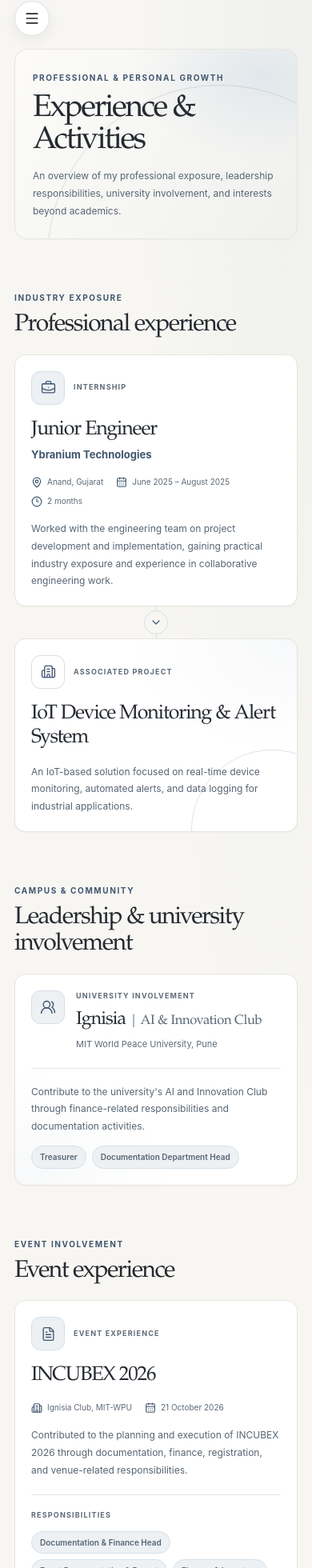
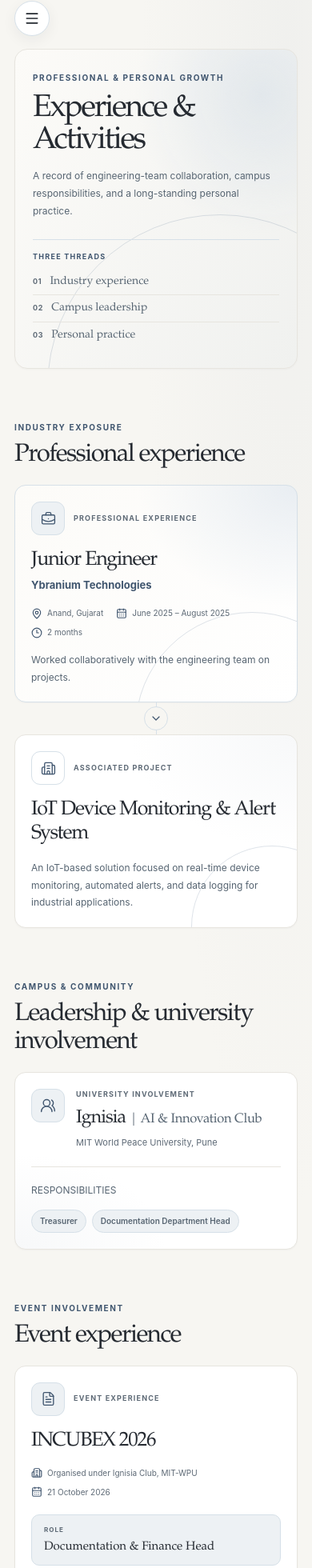
Before and after one commit to rutavmehta/rutav-new-portfolio, a React (Vite) app: page /experience in a window 390 px wide. Shown: the part 17-1977 px from the top of the page at 80% size. Built offline with nearby package versions, Linux system fonts and the light colour scheme.

Commit message:
Experience Page redesign!

```diff
--- a/src/pages/Experience.css
+++ b/src/pages/Experience.css
@@ -14,6 +14,10 @@
 
 .experience-intro {
   position: relative;
+  display: grid;
+  grid-template-columns: minmax(0, 1.3fr) minmax(220px, 0.7fr);
+  align-items: center;
+  gap: clamp(32px, 5vw, 64px);
   min-height: 255px;
   overflow: hidden;
   padding: clamp(30px, 5vw, 56px);
@@ -40,6 +44,48 @@
 .experience-intro > * {
   position: relative;
   z-index: 1;
+}
+
+.experience-intro__copy {
+  max-width: 700px;
+}
+
+.experience-intro__areas {
+  display: grid;
+  padding-left: 22px;
+  border-left: 1px solid var(--color-accent-border);
+}
+
+.experience-intro__areas > p {
+  margin: 0 0 8px;
+  color: var(--color-accent);
+  font-size: 9px;
+  font-weight: 700;
+  letter-spacing: 0.14em;
+}
+
+.experience-intro__areas > span {
+  display: flex;
+  align-items: baseline;
+  gap: 12px;
+  padding: 8px 0;
+  border-bottom: 1px solid var(--color-border);
+  color: var(--color-text-secondary);
+  font-family: var(--font-display);
+  font-size: 15px;
+  line-height: 1.35;
+}
+
+.experience-intro__areas > span:last-child {
+  border-bottom: 0;
+}
+
+.experience-intro__areas strong {
+  color: var(--color-text-muted);
+  font-family: var(--font-body);
+  font-size: 9px;
+  font-weight: 700;
+  letter-spacing: 0.08em;
 }
 
 .experience-intro__title {
@@ -105,9 +151,32 @@
 }
 
 .internship-card {
+  position: relative;
   display: flex;
   flex-direction: column;
-  padding: 24px 25px 22px;
+  overflow: hidden;
+  padding: 28px 30px 25px;
+  border-color: var(--color-accent-border);
+  background:
+    radial-gradient(ellipse at 100% 0%, var(--color-hero-glow), transparent 40%),
+    linear-gradient(135deg, var(--color-hero-start), var(--color-surface));
+}
+
+.internship-card::after {
+  position: absolute;
+  right: -90px;
+  bottom: -180px;
+  width: 290px;
+  height: 290px;
+  border: 1px solid var(--color-art-line);
+  border-radius: 50%;
+  content: '';
+  pointer-events: none;
+}
+
+.internship-card > * {
+  position: relative;
+  z-index: 1;
 }
 
 .internship-card__top,
@@ -190,9 +259,9 @@
 
 .internship-card__description,
 .related-project-card > p,
-.leadership-card__content > p,
-.event-card__main > p,
+.leadership-card__roles-label,
 .tabla-card__description {
+  max-width: 560px;
   margin: 16px 0 0;
   color: var(--color-text-secondary);
   font-size: 12px;
@@ -253,6 +322,27 @@
 .related-project-card > p {
   position: relative;
   z-index: 1;
+}
+
+.internship-card,
+.related-project-card,
+.leadership-card,
+.event-card,
+.tabla-card {
+  transition:
+    transform 220ms ease,
+    border-color 220ms ease,
+    box-shadow 220ms ease;
+}
+
+.internship-card:hover,
+.related-project-card:hover,
+.leadership-card:hover,
+.event-card:hover,
+.tabla-card:hover {
+  transform: translateY(-3px);
+  border-color: var(--color-accent-border);
+  box-shadow: var(--shadow-sm);
 }
 
 .experience-involvement {
@@ -345,7 +435,7 @@
 
 .event-card {
   display: grid;
-  grid-template-columns: minmax(0, 1.1fr) minmax(260px, 0.9fr);
+  grid-template-columns: minmax(0, 1.1fr) minmax(230px, 0.9fr);
   gap: 28px;
   padding: 25px;
 }
@@ -354,15 +444,85 @@
   font-size: clamp(25px, 3vw, 34px);
 }
 
+.event-card__role {
+  display: grid;
+  justify-items: start;
+  gap: 5px;
+  margin-top: 20px;
+  padding: 12px 15px;
+  border: 1px solid var(--color-accent-border);
+  border-radius: var(--radius-md);
+  background: var(--color-accent-soft);
+}
+
+.event-card__role span {
+  color: var(--color-text-muted);
+  font-size: 8px;
+  font-weight: 700;
+  letter-spacing: 0.13em;
+}
+
+.event-card__role strong {
+  color: var(--color-text);
+  font-family: var(--font-display);
+  font-size: 15px;
+  font-weight: 540;
+  line-height: 1.4;
+}
+
 .event-card__responsibilities {
   align-self: stretch;
   padding: 7px 0 0 25px;
   border-left: 1px solid var(--color-border);
 }
 
-.event-card__responsibilities .experience-labels {
-  flex-direction: column;
+.event-card__responsibility-list {
+  display: grid;
+  grid-template-columns: repeat(2, minmax(0, 1fr));
+  gap: 8px;
+  margin: 12px 0 0;
+  padding: 0;
+  list-style: none;
+}
+
+.event-card__responsibility-list li {
+  display: flex;
   align-items: flex-start;
+  gap: 9px;
+  min-width: 0;
+  padding: 10px;
+  border: 1px solid var(--color-border);
+  border-radius: var(--radius-md);
+  color: var(--color-text-secondary);
+  background: var(--color-surface);
+  font-size: 10px;
+  line-height: 1.55;
+}
+
+.event-card__responsibility-list li span {
+  flex: 0 0 auto;
+  color: var(--color-accent);
+  font-size: 8px;
+  font-weight: 700;
+  letter-spacing: 0.05em;
+  line-height: 1.8;
+}
+
+.tabla-card__year {
+  position: relative;
+}
+
+.tabla-card__year::after {
+  position: absolute;
+  top: 50%;
+  right: -5px;
+  width: 9px;
+  height: 9px;
+  border: 2px solid var(--color-accent);
+  border-radius: 50%;
+  background: var(--color-surface);
+  content: '';
+  transform: translateY(-50%);
   margin-top: 12px;
 }
 
@@ -444,6 +604,31 @@
 }
 
 @media (max-width: 900px) {
+  .experience-intro {
+    grid-template-columns: minmax(0, 1fr);
+    gap: 25px;
+  }
+
+  .experience-intro__areas {
+    grid-template-columns: repeat(3, minmax(0, 1fr));
+    column-gap: 16px;
+    padding: 14px 0 0;
+    border-top: 1px solid var(--color-accent-border);
+    border-left: 0;
+  }
+
+  .experience-intro__areas > p {
+    grid-column: 1 / -1;
+  }
+
+  .experience-intro__areas > span {
+    align-items: flex-start;
+    flex-direction: column;
+    gap: 4px;
+    border-bottom: 0;
+    font-size: 13px;
+  }
+
   .experience-linked {
     grid-template-columns: minmax(0, 1fr);
   }
@@ -476,16 +661,52 @@
     border-top: 1px solid var(--color-border);
     border-left: 0;
   }
+}
 
-  .event-card__responsibilities .experience-labels {
-    flex-direction: row;
-    align-items: center;
+@media (max-width: 1100px) {
+  .experience-intro {
+    grid-template-columns: minmax(0, 1fr);
+    gap: 25px;
+  }
+
+  .experience-intro__areas {
+    grid-template-columns: repeat(3, minmax(0, 1fr));
+    column-gap: 16px;
+    padding: 14px 0 0;
+    border-top: 1px solid var(--color-accent-border);
+    border-left: 0;
+  }
+
+  .experience-intro__areas > p {
+    grid-column: 1 / -1;
+  }
+
+  .experience-intro__areas > span {
+    align-items: flex-start;
+    flex-direction: column;
+    gap: 4px;
+    border-bottom: 0;
+    font-size: 13px;
+  }
+
+  .event-card {
+    grid-template-columns: minmax(0, 1fr);
+  }
+
+  .event-card__responsibilities {
+    padding: 18px 0 0;
+    border-top: 1px solid var(--color-border);
+    border-left: 0;
   }
 }
 
 @media (max-width: 760px) {
   .experience-page {
     padding-top: 82px;
+  }
+
+  .experience-section__heading {
+    align-items: flex-start;
   }
 }
 
@@ -500,6 +721,24 @@
     border-radius: 16px;
   }
 
+  .experience-intro__areas {
+    grid-template-columns: minmax(0, 1fr);
+    gap: 0;
+  }
+
+  .experience-intro__areas > p {
+    grid-column: auto;
+  }
+
+  .experience-intro__areas > span {
+    align-items: baseline;
+    flex-direction: row;
+    gap: 10px;
+    padding: 7px 0;
+    border-bottom: 1px solid var(--color-border);
+    font-size: 14px;
+  }
+
   .experience-intro__title {
     margin-top: 12px;
     font-size: clamp(37px, 10vw, 50px);
@@ -512,6 +751,10 @@
 
   .experience-section__heading {
     margin-bottom: 19px;
+  }
+
+  .experience-section__title {
+    font-size: clamp(28px, 8vw, 36px);
   }
 
   .internship-card,
@@ -530,8 +773,8 @@
     font-size: 23px;
   }
 
-  .event-card__responsibilities .experience-labels {
-    gap: 7px;
+  .event-card__responsibility-list {
+    grid-template-columns: minmax(0, 1fr);
   }
 
   .tabla-card {
@@ -546,6 +789,10 @@
     padding: 0 21px;
     border-right: 0;
     border-bottom: 1px solid var(--color-border);
+  }
+
+  .tabla-card__year::after {
+    display: none;
   }
 
   .tabla-card__year span {
@@ -567,7 +814,27 @@
 }
 
 @media (prefers-reduced-motion: reduce) {
+  .internship-card,
+  .related-project-card,
+  .leadership-card,
+  .event-card,
+  .tabla-card,
   .experience-linked__connector svg {
     transition: none;
   }
+
+  .internship-card:hover,
+  .related-project-card:hover,
+  .leadership-card:hover,
+  .event-card:hover,
+  .tabla-card:hover {
+    transform: none;
+  }
 }
+
+@media (max-width: 320px) {
+  html:has(.experience-page),
+  body:has(.experience-page) {
+    min-width: 0;
+  }
+}
--- a/src/pages/Experience.jsx
+++ b/src/pages/Experience.jsx
@@ -17,7 +17,6 @@ import './Experience.css'
 const leadershipRoles = ['Treasurer', 'Documentation Department Head']
 
 const eventResponsibilities = [
-  'Documentation & Finance Head',
   'Event Documentation & Report',
   'Finance & Inventory',
   'Registration Desk Lead',
@@ -27,7 +26,7 @@ const eventResponsibilities = [
 const tablaDetails = [
   'Practising Tabla since 2014.',
   'Started learning at Navrachana International School, Vadodara.',
-  'More than a decade of continued practice.',
+  'More than 10 years of consistent practice.',
 ]
 
 function Experience() {
@@ -38,11 +37,19 @@ function Experience() {
         as="section"
         className="experience-intro"
       >
-        <p className="experience-eyebrow">PROFESSIONAL &amp; PERSONAL GROWTH</p>
-        <h1 className="experience-intro__title" id="experience-title">Experience &amp; Activities</h1>
-        <p className="experience-intro__description">
-          An overview of my professional exposure, leadership responsibilities, university involvement, and interests beyond academics.
-        </p>
+        <div className="experience-intro__copy">
+          <p className="experience-eyebrow">PROFESSIONAL &amp; PERSONAL GROWTH</p>
+          <h1 className="experience-intro__title" id="experience-title">Experience &amp; Activities</h1>
+          <p className="experience-intro__description">
+            A record of engineering-team collaboration, campus responsibilities, and a long-standing personal practice.
+          </p>
+        </div>
+        <aside aria-label="Experience areas" className="experience-intro__areas">
+          <p>THREE THREADS</p>
+          <span><strong>01</strong> Industry experience</span>
+          <span><strong>02</strong> Campus leadership</span>
+          <span><strong>03</strong> Personal practice</span>
+        </aside>
       </Reveal>
 
       <Reveal
@@ -62,7 +69,7 @@ function Experience() {
             <Card className="internship-card">
               <div className="internship-card__top">
                 <span className="experience-icon"><BriefcaseBusiness aria-hidden="true" size={19} strokeWidth={1.7} /></span>
-                <span className="experience-card__index">INTERNSHIP</span>
+                <span className="experience-card__index">PROFESSIONAL EXPERIENCE</span>
               </div>
               <h3>Junior Engineer</h3>
               <p className="internship-card__organisation">Ybranium Technologies</p>
@@ -72,7 +79,7 @@ function Experience() {
                 <span><Clock3 aria-hidden="true" size={14} /> 2 months</span>
               </div>
               <p className="internship-card__description">
-                Worked with the engineering team on project development and implementation, gaining practical industry exposure and experience in collaborative engineering work.
+                Worked collaboratively with the engineering team on projects.
               </p>
             </Card>
           </Reveal>
@@ -120,9 +127,7 @@ function Experience() {
               </div>
             </div>
             <div className="leadership-card__content">
-              <p>
-                Contribute to the university's AI and Innovation Club through finance-related responsibilities and documentation activities.
-              </p>
+              <p className="leadership-card__roles-label">RESPONSIBILITIES</p>
               <ul aria-label="Leadership roles" className="experience-labels">
                 {leadershipRoles.map((role) => <li key={role}>{role}</li>)}
               </ul>
@@ -152,18 +157,22 @@ function Experience() {
               </div>
               <h3>INCUBEX 2026</h3>
               <div className="event-card__meta">
-                <span><Building2 aria-hidden="true" size={14} /> Ignisia Club, MIT-WPU</span>
+                <span><Building2 aria-hidden="true" size={14} /> Organised under Ignisia Club, MIT-WPU</span>
                 <span><CalendarDays aria-hidden="true" size={14} /> 21 October 2026</span>
               </div>
-              <p>
-                Contributed to the planning and execution of INCUBEX 2026 through documentation, finance, registration, and venue-related responsibilities.
-              </p>
+              <div className="event-card__role">
+                <span>ROLE</span>
+                <strong>Documentation &amp; Finance Head</strong>
+              </div>
             </div>
             <div className="event-card__responsibilities">
-              <p className="experience-card__index">RESPONSIBILITIES</p>
-              <ul aria-label="INCUBEX 2026 responsibilities" className="experience-labels">
-                {eventResponsibilities.map((responsibility) => (
-                  <li key={responsibility}>{responsibility}</li>
+              <p className="experience-card__index">EVENT RESPONSIBILITIES</p>
+              <ul aria-label="INCUBEX 2026 responsibilities" className="event-card__responsibility-list">
+                {eventResponsibilities.map((responsibility, index) => (
+                  <li key={responsibility}>
+                    <span aria-hidden="true">0{index + 1}</span>
+                    {responsibility}
+                  </li>
                 ))}
               </ul>
             </div>
```
